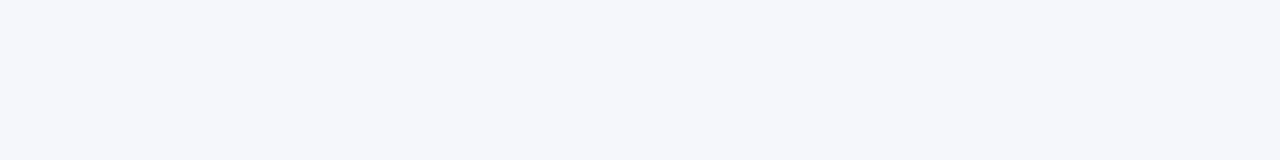
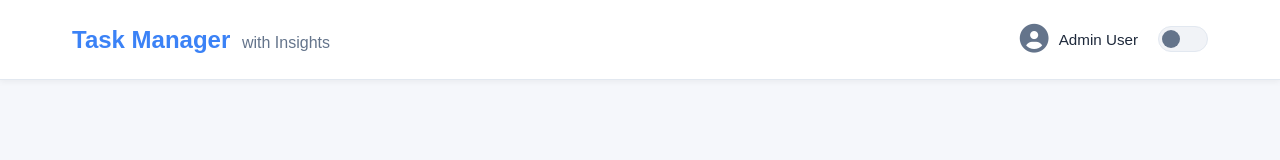
Before and after one commit to ankitbareth-dev/task-management-app, a plain HTML site: page index.html in a window 1280 px wide. Drawn offline with Linux system fonts and the light colour scheme.

Commit message:
feat: add header and link font-awesome for icons

```diff
--- a/index.html
+++ b/index.html
@@ -4,9 +4,34 @@
     <meta charset="UTF-8" />
     <meta name="viewport" content="width=device-width, initial-scale=1.0" />
     <title>Task Management App</title>
+    <link
+      rel="stylesheet"
+      href="https://cdnjs.cloudflare.com/ajax/libs/font-awesome/6.4.0/css/all.min.css"
+    />
     <link rel="stylesheet" href="style.css" />
   </head>
   <body>
+    <header class="app-header">
+      <div class="header-container">
+        <div class="left-section">
+          <h1>Task Manager <span>with Insights</span></h1>
+        </div>
+
+        <div class="right-section">
+          <!-- Icon and Text -->
+          <div class="user-profile">
+            <i class="fa-solid fa-circle-user"></i>
+            <span>Admin User</span>
+          </div>
+
+          <!-- Toggle Switch -->
+          <label class="switch">
+            <input type="checkbox" id="theme-toggle" />
+            <span class="slider round"></span>
+          </label>
+        </div>
+      </div>
+    </header>
     <script src="script.js"></script>
   </body>
 </html>
--- a/style.css
+++ b/style.css
@@ -61,3 +61,121 @@ body {
   color: var(--text-primary);
   font-family: sans-serif;
 }
+
+.app-header {
+  background-color: var(--bg-card);
+  height: 80px;
+  box-shadow: var(--shadow);
+  position: sticky;
+  top: 0;
+  z-index: 100;
+  border-bottom: 1px solid var(--border-color);
+}
+
+.header-container {
+  max-width: 1200px;
+  margin: 0 auto;
+  height: 100%;
+  padding: 0 2rem;
+  display: flex;
+  align-items: center;
+  justify-content: space-between;
+}
+
+.left-section h1 {
+  font-size: 1.5rem;
+  color: var(--color-primary);
+  font-weight: 700;
+}
+
+.left-section span {
+  font-size: 1rem;
+  color: var(--text-secondary);
+  font-weight: 400;
+  margin-left: 5px;
+}
+
+.right-section {
+  display: flex;
+  align-items: center;
+  gap: 20px;
+}
+
+.user-profile {
+  display: flex;
+  align-items: center;
+  gap: 10px;
+  color: var(--text-primary);
+  font-size: 0.95rem;
+}
+
+.user-profile i {
+  font-size: 1.8rem;
+  color: var(--text-secondary);
+}
+
+.switch {
+  position: relative;
+  display: inline-block;
+  width: 50px;
+  height: 26px;
+}
+
+.switch input {
+  opacity: 0;
+  width: 0;
+  height: 0;
+}
+
+.slider {
+  position: absolute;
+  cursor: pointer;
+  top: 0;
+  left: 0;
+  right: 0;
+  bottom: 0;
+  background-color: var(--bg-input);
+  transition: 0.4s;
+  border: 1px solid var(--border-color);
+  border-radius: 34px;
+}
+
+.slider:before {
+  position: absolute;
+  content: "";
+  height: 18px;
+  width: 18px;
+  left: 3px;
+  bottom: 3px;
+  background-color: var(--text-secondary);
+  transition: 0.4s;
+  border-radius: 50%;
+}
+
+input:checked + .slider {
+  background-color: var(--color-primary);
+  border-color: var(--color-primary);
+}
+
+input:checked + .slider:before {
+  transform: translateX(24px);
+  background-color: #fff;
+}
+
+@media (max-width: 600px) {
+  .header-container {
+    padding: 0 1rem;
+  }
+
+  .left-section h1 {
+    font-size: 1.2rem;
+  }
+
+  .left-section span {
+    display: none;
+  }
+
+  .user-profile span {
+    display: none;
+  }
+}
```
